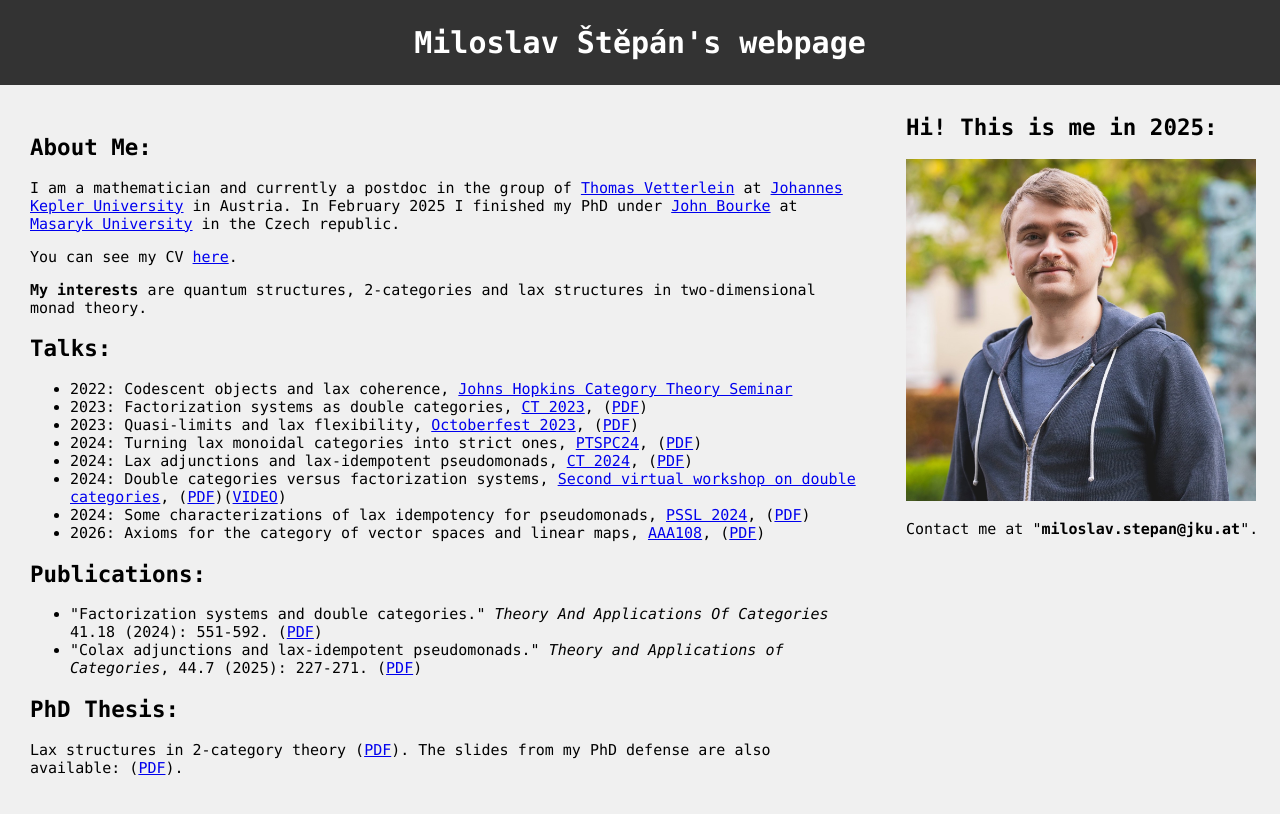
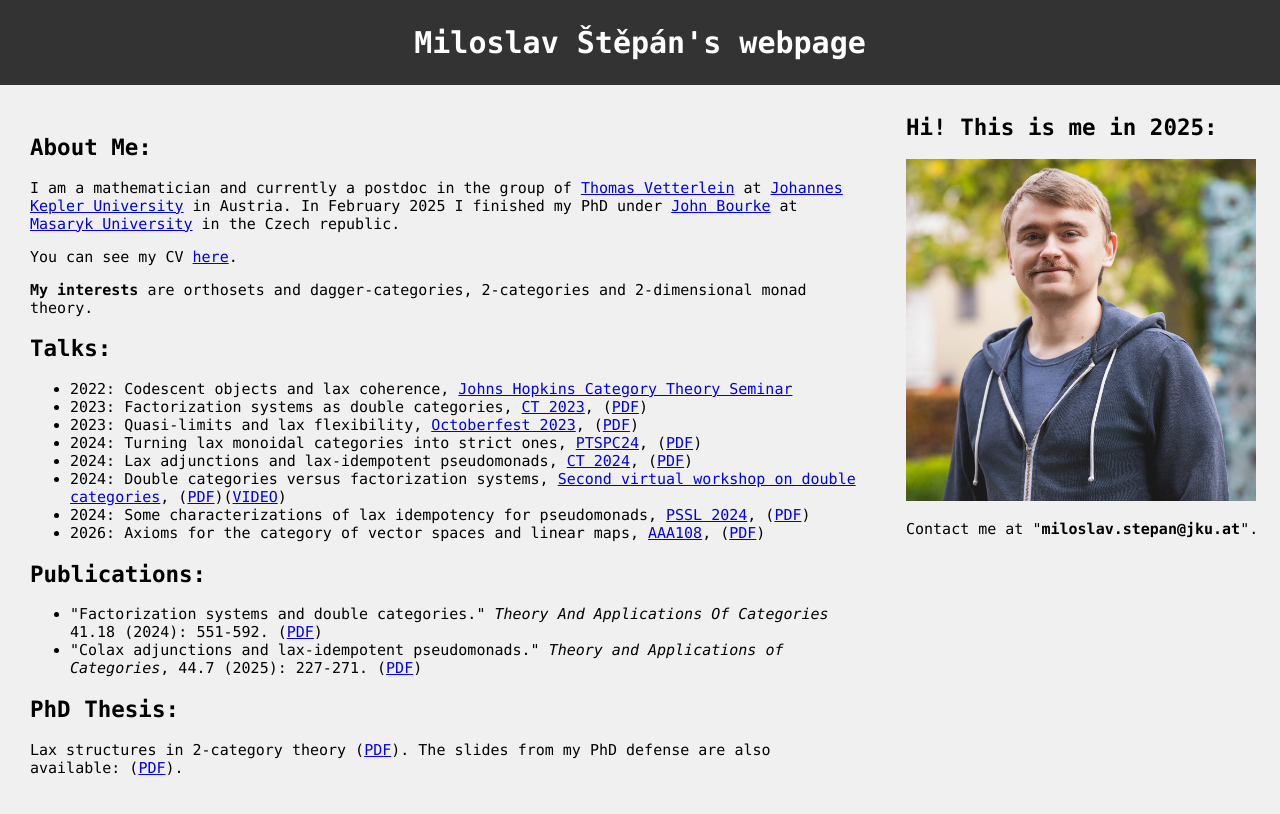
Before and after one commit to MiloslavStepan/MiloslavStepan.github.io, a Jekyll site: the page built from README.md, in a window 1280 px wide. Shown: the top 814 px of the page. Built offline with Jekyll 4.4.1, drawn with Linux system fonts in a browser that asks for light colours; our own code applies the rules of GitHub Pages for plain Markdown files.

Commit message:
Update home.html

```diff
--- a/_layouts/home.html
+++ b/_layouts/home.html
@@ -67,7 +67,7 @@
         <h2>About Me:</h2>
 		<p>I am a mathematician and currently a postdoc in the group of <a href="https://www.jku.at/en/institute-for-mathematical-methods-in-medicine-and-data-based-modeling/about-us/team/thomas-vetterlein/">Thomas Vetterlein</a> at <a href="https://www.jku.at/">Johannes Kepler University</a> in Austria. In February 2025 I finished my PhD under <a href="https://www.math.muni.cz/~bourkej/">John Bourke</a> at <a href="https://www.sci.muni.cz/en">Masaryk University</a> in the Czech republic.</p>
 		<p>You can see my CV <a href="Files/cv_stepan.pdf">here</a>.</p>
-		<p><strong>My interests</strong> are quantum structures, 2-categories and lax structures in two-dimensional monad theory. </p>
+		<p><strong>My interests</strong> are orthosets and dagger-categories, 2-categories and 2-dimensional monad theory. </p>
 
         <h2>Talks:</h2>
 
```
